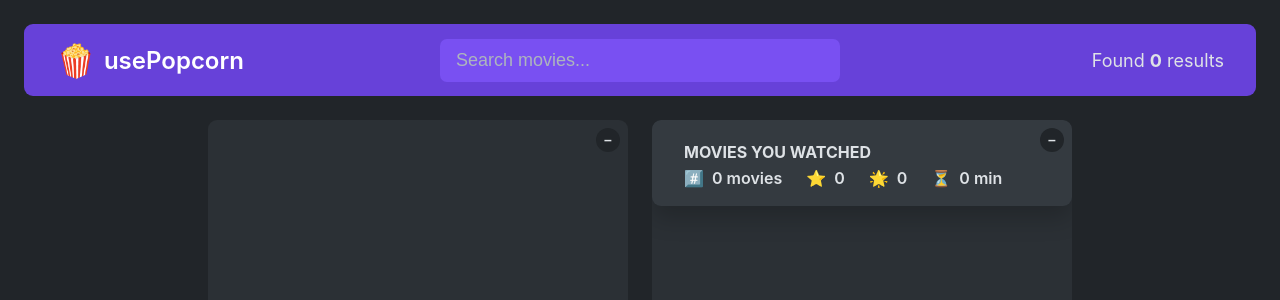
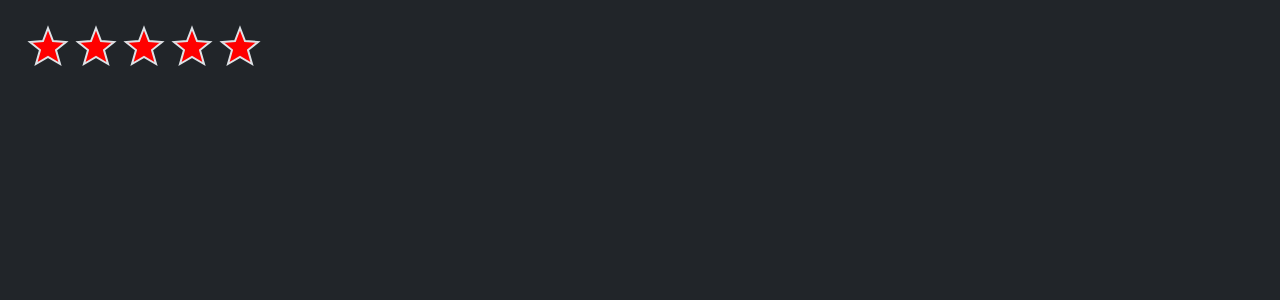
Before and after one commit to iamkorir3/Use-popcorn, a React (Create React App) app: page / in a window 1280 px wide. Shown: the top 300 px of the page. Built offline with nearby package versions, Linux system fonts and the light colour scheme.

Commit message:
new commit

```diff
--- a/public/index.html
+++ b/public/index.html
@@ -19,4 +19,12 @@
     <noscript>You need to enable JavaScript to run this app.</noscript>
     <div id="root"></div>
   </body>
+  <script
+    type="module"
+    src="https://unpkg.com/ionicons@7.1.0/dist/ionicons/ionicons.esm.js"
+  ></script>
+  <script
+    nomodule
+    src="https://unpkg.com/ionicons@7.1.0/dist/ionicons/ionicons.js"
+  ></script>
 </html>
--- a/src/App.js
+++ b/src/App.js
@@ -256,6 +256,9 @@ function WatchedSummary({ watched }) {
   return (
     <div className="summary">
       <h2>Movies you watched</h2>
+      <div className="rating">
+        <StarRating maxRating={5} size={48} />
+      </div>
       <div>
         <p>
           <span>#️⃣</span>
@@ -335,8 +338,18 @@ function MovieDetails({ selectedId, onCloseMovie }) {
 
       <section>
         <div className="rating">
-          <button>BB</button>
-          <StarRating maxRating={5} size={24} />
+          {/* <button>
+            {" "}
+            <svg
+              xmlns="http://www.w3.org/2000/svg"
+              viewBox="0 0 20 20"
+              fill="red"
+              stroke="red"
+            >
+              <path d="M9.049 2.927c.3-.921 1.603-.921 1.902 0l1.07 3.292a1 1 0 00.95.69h3.462c.969 0 1.371 1.24.588 1.81l-2.8 2.034a1 1 0 00-.364 1.118l1.07 3.292c.3.921-.755 1.688-1.54 1.118l-2.8-2.034a1 1 0 00-1.175 0l-2.8 2.034c-.784.57-1.838-.197-1.539-1.118l1.07-3.292a1 1 0 00-.364-1.118L2.98 8.72c-.783-.57-.38-1.81.588-1.81h3.461a1 1 0 00.951-.69l1.07-3.292z" />
+            </svg>
+          </button> */}
+          <StarRating maxRating={10} size={24} />
         </div>
         <p>
           <em>{plot}</em>
--- a/src/StarRting.js
+++ b/src/StarRting.js
@@ -54,47 +54,50 @@ export default function StarRating({
 }
 
 function Star({ children }) {
+  const { onrate } = children;
   const starStyle = {
     width: `${children.size}`,
     height: `${children.size}`,
     display: "block",
     cursor: "pointer",
   };
-
+  console.log(children);
   return (
-    <>
-      <button>BB</button>
     <span
       style={starStyle}
-        onClick={children.onrate}
+      onClick={onrate}
       onMouseEnter={children.onHoverIn}
       onMouseLeave={children.onHoverOut}
     >
       {children.full ? (
         <svg
+          width={children.size}
+          height="24"
+          viewBox="0 0 24 24"
+          fill="red"
           xmlns="http://www.w3.org/2000/svg"
-            viewBox="0 0 20 20"
-            fill={children.color}
-            stroke={children.color}
         >
-            <path d="M9.049 2.927c.3-.921 1.603-.921 1.902 0l1.07 3.292a1 1 0 00.95.69h3.462c.969 0 1.371 1.24.588 1.81l-2.8 2.034a1 1 0 00-.364 1.118l1.07 3.292c.3.921-.755 1.688-1.54 1.118l-2.8-2.034a1 1 0 00-1.175 0l-2.8 2.034c-.784.57-1.838-.197-1.539-1.118l1.07-3.292a1 1 0 00-.364-1.118L2.98 8.72c-.783-.57-.38-1.81.588-1.81h3.461a1 1 0 00.951-.69l1.07-3.292z" />
+          <path
+            d="M12 2L14.5 8.5L21 9L16 13L18 20L12 16.5L6 20L8 13L3 9L9.5 8.5L12 2Z"
+            fill="none"
+            stroke="currentColor"
+          />
         </svg>
       ) : (
         <svg
+          width="48"
+          height="48"
+          viewBox="0 0 24 24"
+          fill="red"
           xmlns="http://www.w3.org/2000/svg"
-            fill="none"
-            viewBox="0 0 24 24"
-            stroke={children.color}
         >
           <path
-              strokeLinecap="round"
-              strokeLinejoin="round"
-              strokeWidth="{2}"
-              d="M11.049 2.927c.3-.921 1.603-.921 1.902 0l1.519 4.674a1 1 0 00.95.69h4.915c.969 0 1.371 1.24.588 1.81l-3.976 2.888a1 1 0 00-.363 1.118l1.518 4.674c.3.922-.755 1.688-1.538 1.118l-3.976-2.888a1 1 0 00-1.176 0l-3.976 2.888c-.783.57-1.838-.197-1.538-1.118l1.518-4.674a1 1 0 00-.363-1.118l-3.976-2.888c-.784-.57-.38-1.81.588-1.81h4.914a1 1 0 00.951-.69l1.519-4.674z"
+            d="M12 2L14.5 8.5L21 9L16 13L18 20L12 16.5L6 20L8 13L3 9L9.5 8.5L12 2Z"
+            fill="red"
+            stroke="currentColor"
           />
         </svg>
       )}
     </span>
-    </>
   );
 }
--- a/src/index.js
+++ b/src/index.js
@@ -7,7 +7,7 @@ import StarRating from "./StarRting";
 const root = ReactDOM.createRoot(document.getElementById("root"));
 root.render(
   <React.StrictMode>
-    <App />
+    <StarRating />
   </React.StrictMode>
 );
 
```
Lines whose indentation alone changed are shown as unchanged.
